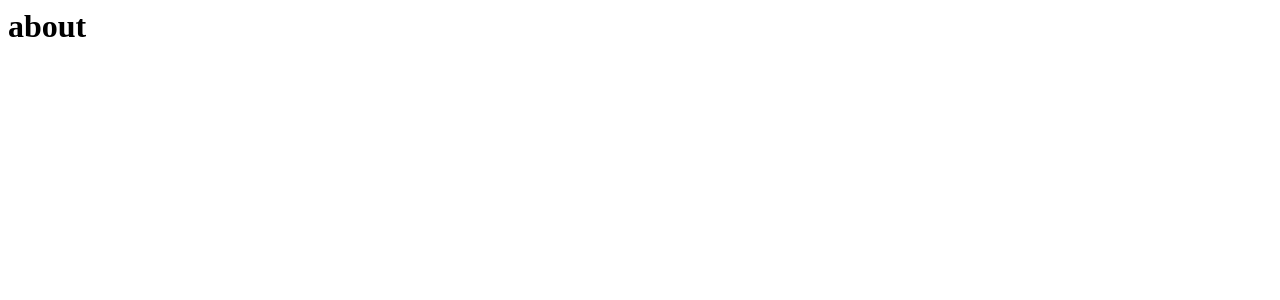
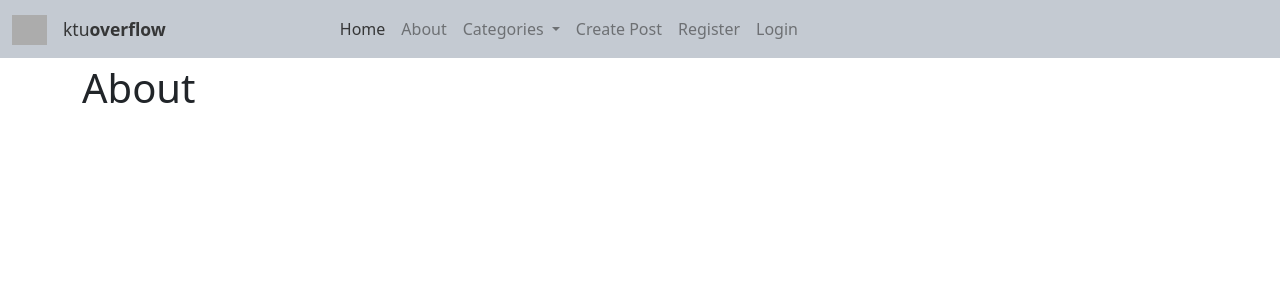
Before and after one commit to ramixix/QA_blog_with_django, a Django app: page /about/ in a window 1280 px wide. Before the commit the part shown is almost empty. Shown: the top 300 px of the page. Run offline with Django 3.2, Linux system fonts and the light colour scheme; grey boxes are pictures that could not be loaded.

Commit message:
base.html olustrup bootstrap kullanarak projemizin temel html iskeletini oluşturduk

```diff
--- a/SoftSolution/blog/templates/blog/about.html
+++ b/SoftSolution/blog/templates/blog/about.html
@@ -1 +1,7 @@
-<h1>about</h1>
+{% extends 'blog/base.html' %}
+
+{% block title %}About Page{% endblock title %}
+
+{% block content %}
+<h1>About</h1>
+{% endblock content %}
--- /dev/null
+++ b/SoftSolution/blog/templates/blog/base.html
@@ -0,0 +1,78 @@
+<!doctype html>
+<html lang="en">
+  <head>
+    <!-- Required meta tags -->
+    <meta charset="utf-8">
+    <meta name="viewport" content="width=device-width, initial-scale=1">
+
+    <!-- Bootstrap CSS -->
+    <link href="https://cdn.jsdelivr.net/npm/bootstrap@5.0.0-beta1/dist/css/bootstrap.min.css" rel="stylesheet" integrity="sha384-giJF6kkoqNQ00vy+HMDP7azOuL0xtbfIcaT9wjKHr8RbDVddVHyTfAAsrekwKmP1" crossorigin="anonymous">
+
+    <title>{% block title %}{% endblock title %}</title>
+  </head>
+    <body>
+        <nav class="navbar navbar-expand-lg navbar-light fixed-top" style="background-color: #bac1ca; opacity: 0.85;">
+            <div class="container-fluid" style="opacity: 1;">
+            <a class="navbar-brand" href="https://www.ktu.edu.tr/">
+                <img width="35px" height="30px"src="https://upload.wikimedia.org/wikipedia/tr/7/7d/KTU_Yeni_Logo.png" style="position:relative;">
+            </a>
+            <a class="navbar-brand"  href="#"> <small> ktu<strong>overflow</strong></small></a>
+            <button class="navbar-toggler" type="button" data-bs-toggle="collapse" data-bs-target="#navbarSupportedContent" aria-controls="navbarNav" aria-expanded="false" aria-label="Toggle navigation">
+                <span class="navbar-toggler-icon"></span>
+            </button>
+            <div class="collapse navbar-collapse" id="navbarSupportedContent" style="margin-left: 150px;">
+                <ul class="navbar-nav me-auto mb-2 mb-lg-0">
+                    <li class="nav-item">
+                    <a class="nav-link active" aria-current="page" href="{% url 'blog-home' %}">Home</a>
+                    </li>
+                    <li class="nav-item">
+                    <a class="nav-link" href="{% url 'blog-about' %}">About</a>
+                    </li>
+
+                    <!-- category menu  -->
+
+                    <li class="nav-item dropdown">
+                        <a class="nav-link dropdown-toggle" href="#" id="navbarDropdown" role="button" data-bs-toggle="dropdown" aria-expanded="false">
+                        Categories
+                        </a>
+                            <ul class="dropdown-menu" aria-labelledby="navbarDropdown" style="background-color: #ccd5e0; border: double 2px darkgrey; border-top: none; margin-left: 20%;">
+                                <li><a class="dropdown-item" href="#">deneme</a></li>
+                            </ul>
+                    </li>
+
+
+                        <li class="nav-item">
+                            <a class="nav-link" href="#">Create Post</a>
+                        </li>
+                        <li class="nav-item">
+                            <a class="nav-link" href="#">Register</a>
+                        </li>
+                        <li class="nav-item">
+                            <a class="nav-link" href="#">Login</a>
+
+                </ul>
+            </div>
+            </div>
+        </nav>
+
+        <main role="main" class="container" style="margin-top: 5%;">
+            <div class="row">
+                <div class="col-md-11">
+                    {% block content %}
+                    {% endblock content %}
+                </div>
+            </div>
+        </main>
+
+    <!-- Optional JavaScript; choose one of the two! -->
+
+    <!-- Option 1: Bootstrap Bundle with Popper -->
+    <script src="https://cdn.jsdelivr.net/npm/bootstrap@5.0.0-beta1/dist/js/bootstrap.bundle.min.js" integrity="sha384-ygbV9kiqUc6oa4msXn9868pTtWMgiQaeYH7/t7LECLbyPA2x65Kgf80OJFdroafW" crossorigin="anonymous"></script>
+
+    <!-- Option 2: Separate Popper and Bootstrap JS -->
+    <!--
+    <script src="https://cdn.jsdelivr.net/npm/@popperjs/core@2.5.4/dist/umd/popper.min.js" integrity="sha384-q2kxQ16AaE6UbzuKqyBE9/u/KzioAlnx2maXQHiDX9d4/zp8Ok3f+M7DPm+Ib6IU" crossorigin="anonymous"></script>
+    <script src="https://cdn.jsdelivr.net/npm/bootstrap@5.0.0-beta1/dist/js/bootstrap.min.js" integrity="sha384-pQQkAEnwaBkjpqZ8RU1fF1AKtTcHJwFl3pblpTlHXybJjHpMYo79HY3hIi4NKxyj" crossorigin="anonymous"></script>
+    -->
+  </body>
+</html>
--- a/SoftSolution/blog/templates/blog/home.html
+++ b/SoftSolution/blog/templates/blog/home.html
@@ -1 +1,7 @@
+{% extends 'blog/base.html' %}
+
+{% block title %}Home Page{% endblock title %}
+
+{% block content %}
 <h1>Home</h1>
+{% endblock content %}
```
